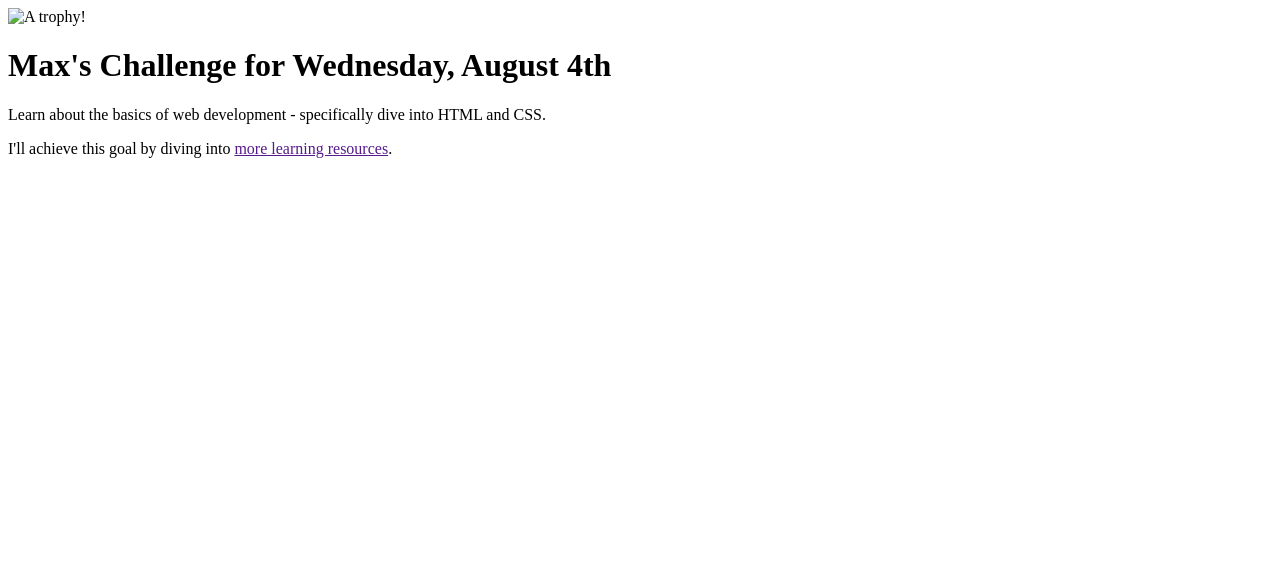
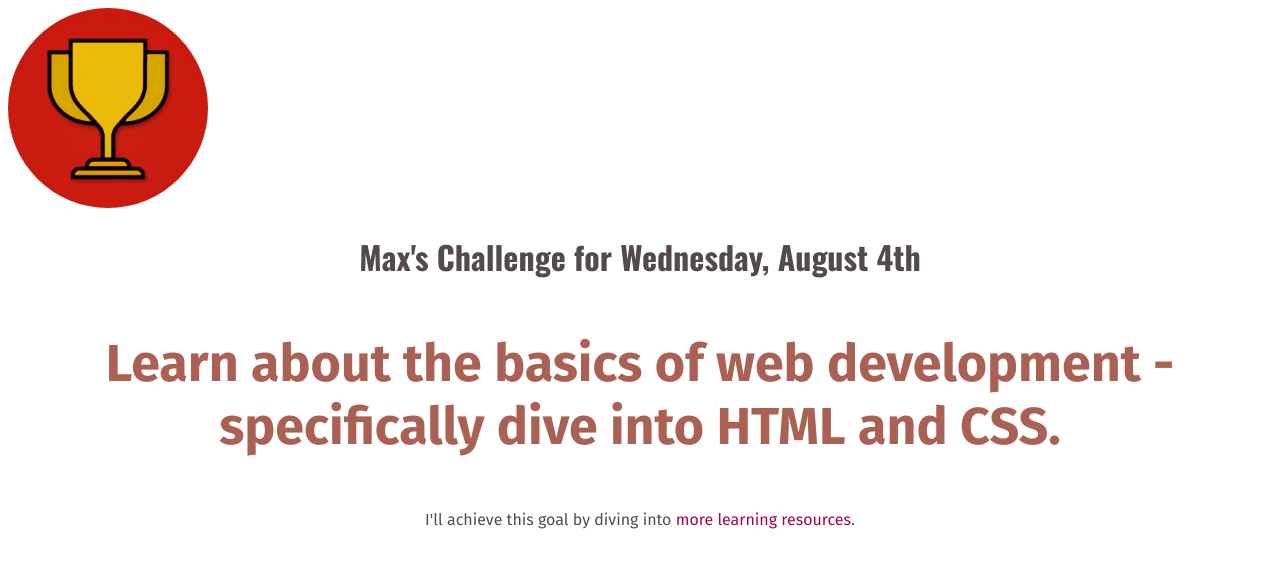
Before and after one commit to letiperka/your-daily-challenges, a plain HTML site: page index.html in a window 1280 px wide. Drawn offline with nearby package versions, Linux system fonts and the light colour scheme.

Commit message:
added daily-challenge.css, renamed original styles.css file to shared.css, changed code slightly

```diff
--- a/index.html
+++ b/index.html
@@ -6,11 +6,11 @@
 <meta charset="UTF-8">
 <meta http-equiv="X-UA-Compatible" content="IE=edge">
 <meta name="viewport" content="width=device-width, initial-scale=1.0">
-<link rel="stylesheet" href="shared.css">
-<link rel="stylesheet" href="daily-challenge.css">
 <link rel="preconnect" href="https://fonts.googleapis.com">
 <link rel="preconnect" href="https://fonts.gstatic.com" crossorigin>
 <link href="https://fonts.googleapis.com/css2?family=Fira+Sans:wght@400;700&family=Oswald:wght@700&display=swap" rel="stylesheet">
+<link rel="stylesheet" href="shared.css">
+<link rel="stylesheet" href="daily-challenge.css">
 
 
 <title>My Daily Challenge</title>
@@ -22,7 +22,7 @@
 
 <body>
 <header>
-<img src="image/challenges-trophy.jpg" alt="A trophy!">
+<img src="img/challenges-trophy.jpg" alt="A trophy">
 </header>
 
 
--- a/styles.css
+++ b/shared.css
@@ -29,3 +29,8 @@ a:hover {
     font-weight: bold;
     font-size: 52px;
 }
+
+img {
+    width: 200px;
+    border-radius: 100%;
+}
```
Also changed, not shown: daily-challenge.css (added).
